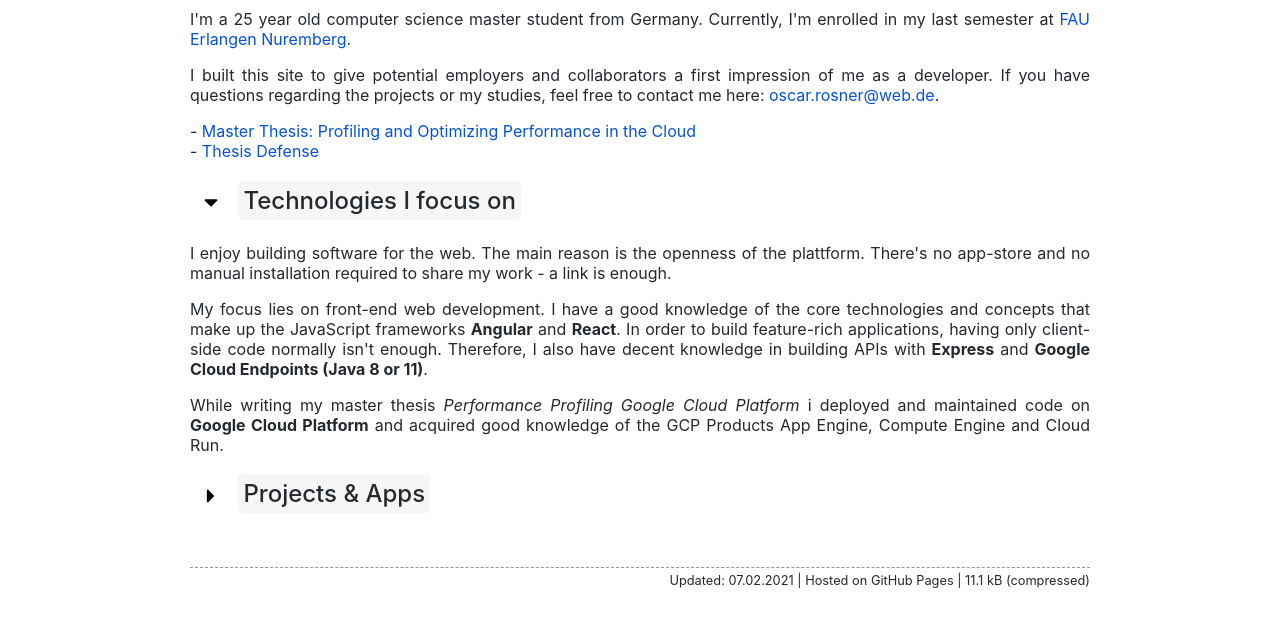
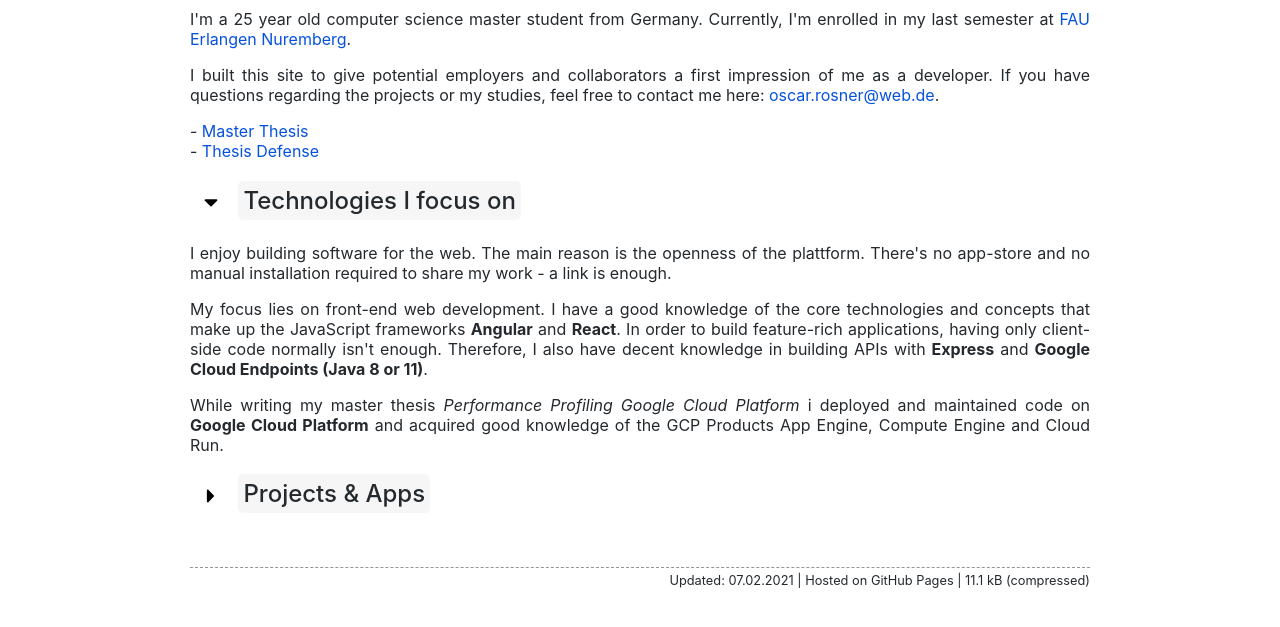
Before and after one commit to Kexplx/oscarrosner, a plain HTML site: page index.html in a window 1280 px wide. Shown: the part 147-774 px from the top of the page. Drawn offline with Linux system fonts and the light colour scheme.

Commit message:
Deploying to gh-pages from  @ a751c5cb70c75b340af4f6a2b9fb51eccf03b566 🚀

```diff
--- a/index.html
+++ b/index.html
@@ -54,9 +54,10 @@
           </p>
           <p>
             -
-            <a href="rosner_thesis_2021.pdf" download
-              >Master Thesis: Profiling and Optimizing Performance in the
-              Cloud</a
+            <a
+              target="_blank"
+              href="https://oss.cs.fau.de/2022/02/15/final-thesis-profiling-and-optimizing-performance-in-the-cloud/"
+              >Master Thesis</a
             >
 
             <br />
```
